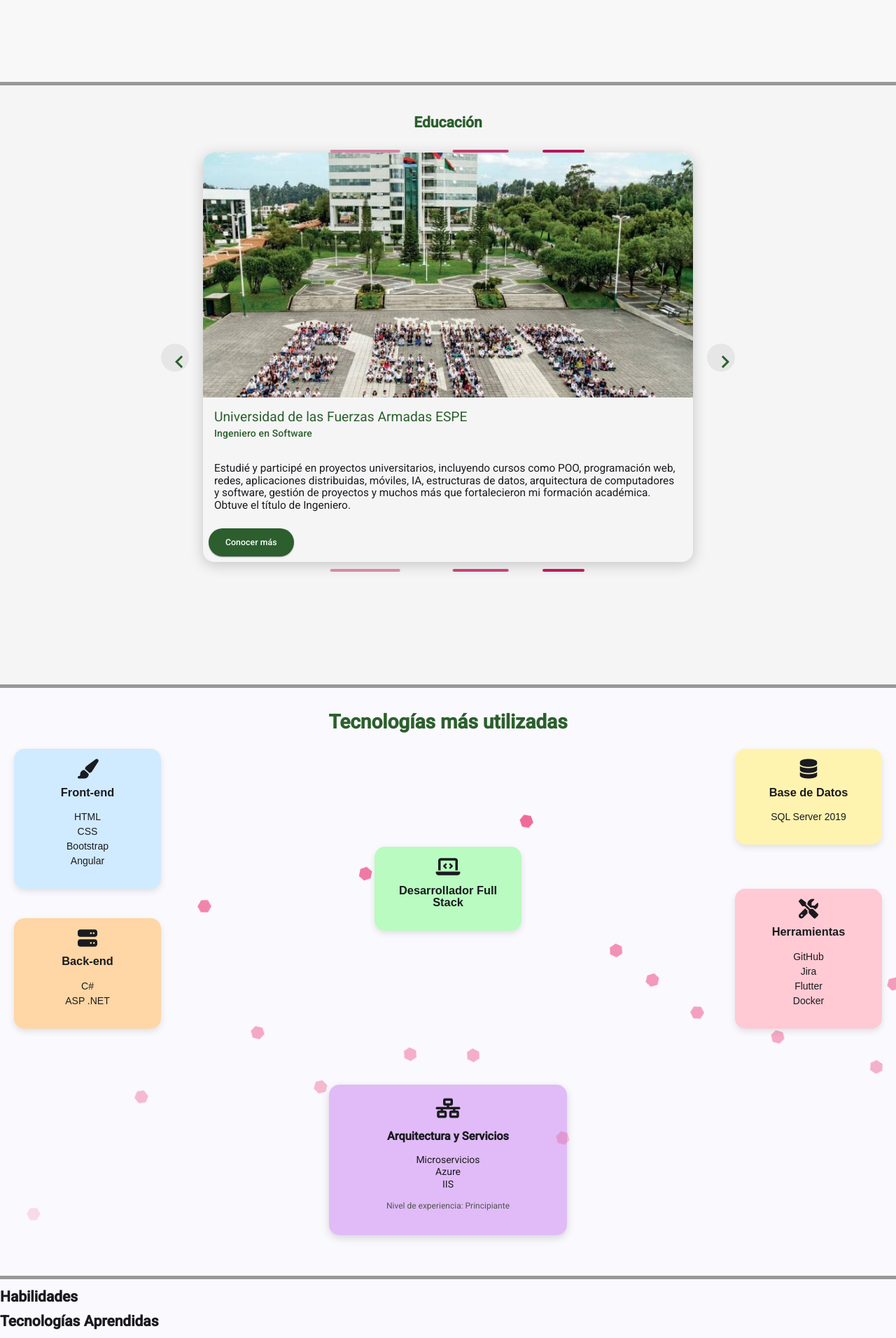
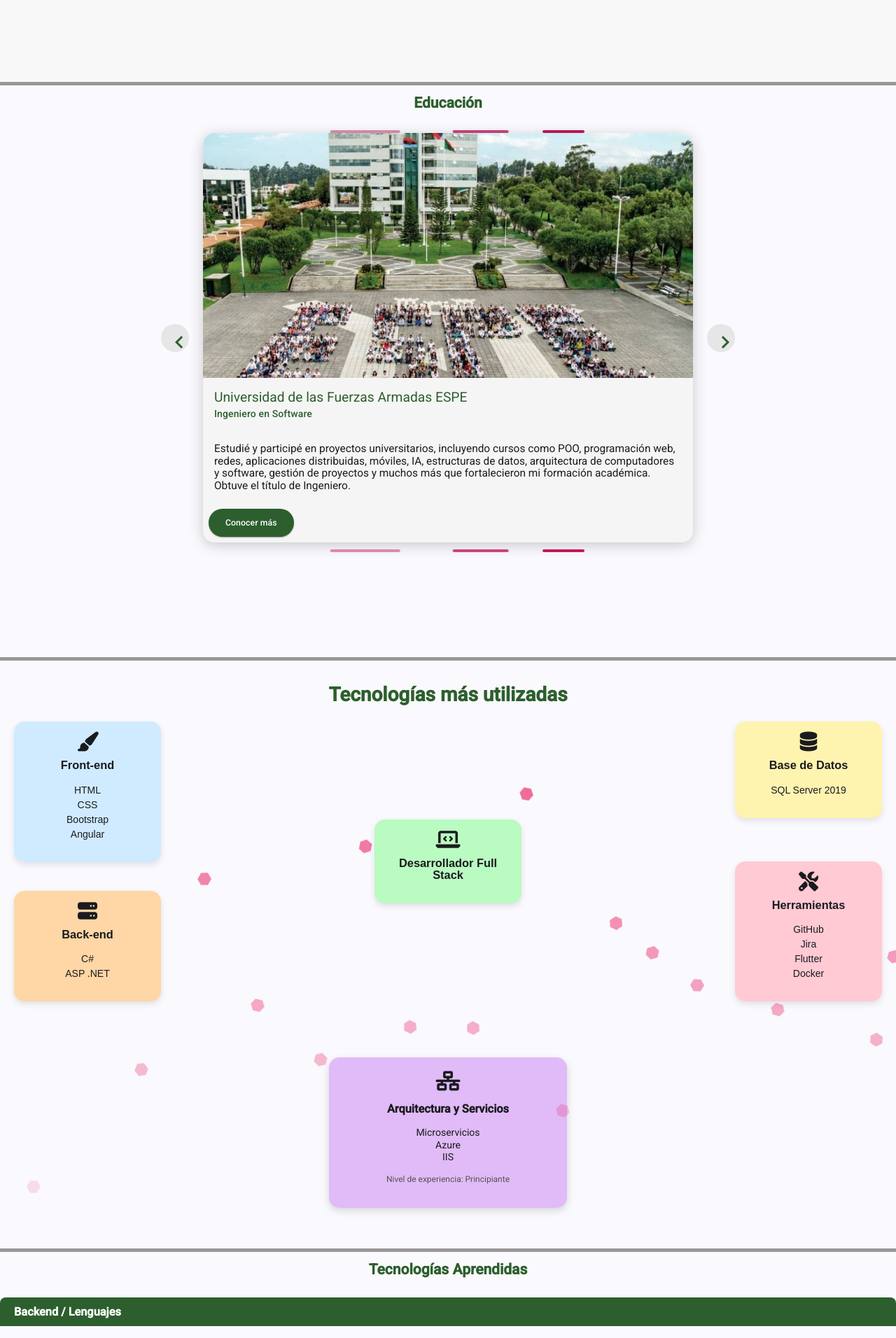
Before and after one commit to GeovannyMolina25/Profile_NelsonMolina, an Angular app: page / in a window 1280 px wide. Shown: the part 828-2740 px from the top of the page at 70% size. Built offline with nearby package versions, Linux system fonts and the light colour scheme.

Commit message:
Tecnologias aprendidas

```diff
--- a/src/app/profile/learn/learn.css
+++ b/src/app/profile/learn/learn.css
@@ -0,0 +1,54 @@
+/* Título principal */
+.about-text h1 {
+  color: #2C5F2D;
+  text-align: center;
+  margin-bottom: 10px;
+}
+
+h2 {
+  color: #2C5F2D;
+  text-align: center;
+  margin-bottom: 30px;
+}
+
+/* Tarjetas por categoría */
+h3 {
+  background-color: #2C5F2D;
+  color: white;
+  padding: 12px 20px;
+  margin: 20px 0 0;
+  border-radius: 8px 8px 0 0;
+  cursor: pointer;
+  transition: background-color 0.3s ease;
+}
+
+h3:hover {
+  background-color: #1f3f1d;
+}
+
+/* Lista oculta por defecto */
+h3 + ul {
+  max-height: 0;
+  opacity: 0;
+  overflow: hidden;
+  padding: 0 20px;
+  background-color: #f5f5f5;
+  border: 1px solid #dcdcdc;
+  border-top: none;
+  border-radius: 0 0 8px 8px;
+  transition: max-height 0.5s ease, opacity 0.4s ease;
+}
+
+/* Mostrar lista cuando se hace hover sobre el h3 */
+h3:hover + ul {
+  max-height: 300px; /* ajusta según el contenido */
+  opacity: 1;
+  padding: 15px 20px;
+}
+
+/* Estilo de los ítems */
+ul li {
+  margin: 8px 0;
+  color: #333;
+  font-size: 16px;
+}
--- a/src/app/profile/learn/learn.html
+++ b/src/app/profile/learn/learn.html
@@ -1,6 +1,4 @@
-<div class="about-text">
-    <h1>Habilidades</h1>
-</div>
+
     <h2>Tecnologías Aprendidas</h2>
 
     <h3>Backend / Lenguajes</h3>
--- a/src/app/profile/profile.css
+++ b/src/app/profile/profile.css
@@ -71,62 +71,6 @@
   background-color: #c2185b;
 }
 
-/* ----------------------------------- */
-.education-section {
-  display: flex;
-  justify-content: space-around;
-  flex-wrap: wrap;
-  width: 100%;
-  padding: 2rem 0;
-  background-color: #f5f5f5;
-}
-
-.education-card {
-  background-color: #e0f0e9;
-  width: 45%;
-  margin: 1rem;
-  border-radius: 12px;
-  box-shadow: 0 4px 12px rgba(0, 0, 0, 0.15);
-  display: flex;
-  flex-direction: column;
-  align-items: center;
-  padding: 1.5rem;
-  text-align: center;
-}
-
-.education-img {
-  width: 120px;
-  height: 120px;
-  object-fit: cover;
-  border-radius: 50%;
-  margin-bottom: 1rem;
-}
-
-.education-info h3 {
-  margin: 0.5rem 0;
-  font-size: 1.2rem;
-  color: #003c2f;
-}
-
-.education-info p {
-  font-size: 1rem;
-  margin-bottom: 1rem;
-  color: #222;
-}
-
-.btn-conocer {
-  background-color: #004d40;
-  color: white;
-  border: none;
-  padding: 0.5rem 1.2rem;
-  border-radius: 6px;
-  cursor: pointer;
-  transition: background-color 0.3s ease;
-}
-
-.btn-conocer:hover {
-  background-color: #00695c;
-}
 
 
 /* ----------- Estrellas Hexagonales Animadas ----------- */
```
